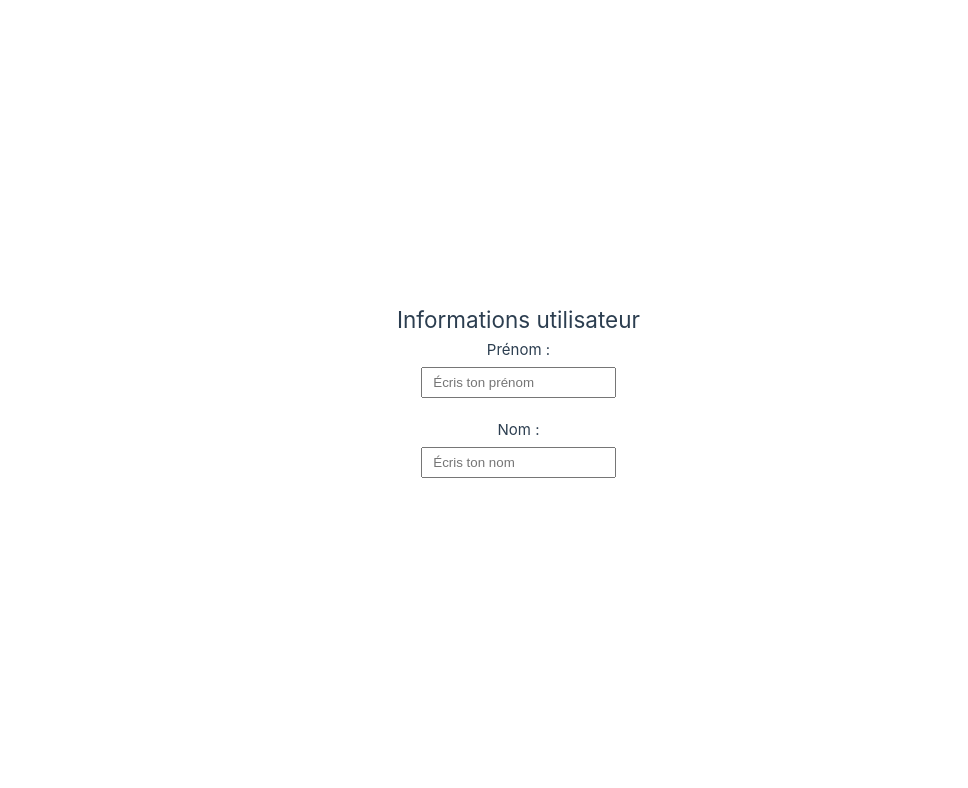
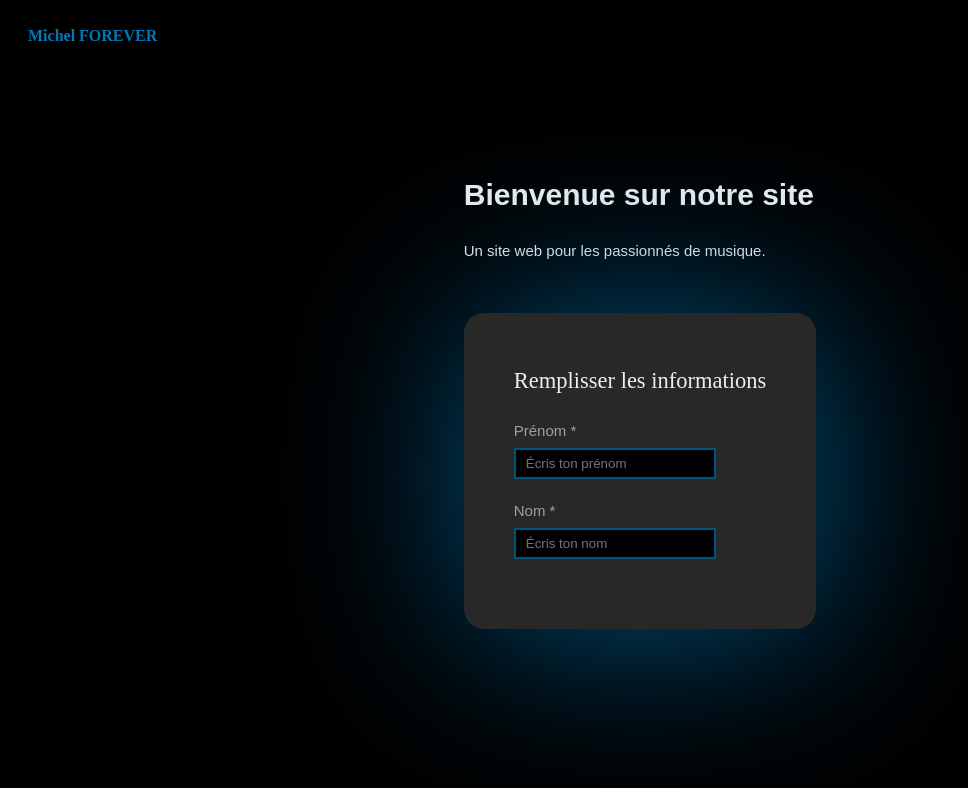
Before and after one commit to gilletth-dev/vue-project, a Vue app: page / in a window 1280 px wide. Shown: the top 788 px of the page, without its empty margins (0-968 px from the left). Built offline with nearby package versions, Linux system fonts and the light colour scheme.

Commit message:
Css début du style

```diff
--- a/src/assets/base.css
+++ b/src/assets/base.css
@@ -61,7 +61,7 @@
 body {
   min-height: 100vh;
   color: var(--color-text);
-  background: var(--color-background);
+  background-color: rgb(0, 0, 0);
   transition:
     color 0.5s,
     background-color 0.5s;
@@ -83,4 +83,5 @@ body {
   text-rendering: optimizeLegibility;
   -webkit-font-smoothing: antialiased;
   -moz-osx-font-smoothing: grayscale;
+  display: flex;
 }
--- a/src/assets/main.css
+++ b/src/assets/main.css
@@ -5,6 +5,9 @@
   margin: 0 auto;
   padding: 2rem;
   font-weight: normal;
+  display: flex;
+  justify-content: center;
+  flex-direction: column;
 }
 
 a,
@@ -29,7 +32,7 @@ a,
 
   #app {
     display: grid;
-    grid-template-columns: 1fr 1fr;
+
     padding: 0 2rem;
   }
 }
--- /dev/null
+++ b/src/components/UserInfo.vue
@@ -0,0 +1,59 @@
+<script setup>
+  import { ref } from 'vue'
+
+  const prenom = ref('')
+  const nom = ref('')
+
+</script>
+<template>
+
+  <div class="formulaire">
+    <h2>Informations utilisateur</h2>
+
+    <div class="info">
+      <label for="info__prénom">Prénom :</label>
+      <input id="info__prénom" v-model="prenom" type="text" placeholder="Écris ton prénom" />
+    </div>
+
+    <div class="info">
+      <label for="info__nom">Nom :</label>
+      <input id="nom" v-model="nom" type="text" placeholder="Écris ton nom" />
+    </div>
+
+    <p v-if="nom || prenom">
+      {{ nom }} {{ prenom }}
+    </p>
+
+    <RouterLink to="/info">S'enregistrer</RouterLink>
+  </div>
+</template>
+
+
+<style scoped>
+.formulaire {
+  background-color: #fffdfd;
+  filter: drop-shadow(3px 4px 94px rgba(0,119,182, 0.7));
+  padding: 50px;
+  max-width: 400px;
+  margin: 0px auto;
+  border-radius: 20px;
+}
+
+.info {
+  margin-bottom: 20px;
+}
+
+label {
+  display: block;
+  margin-bottom: 5px;
+}
+
+input {
+  padding: 6px 10px;
+  width: 80%;
+}
+
+
+
+
+</style>
--- a/src/views/HomeView.vue
+++ b/src/views/HomeView.vue
@@ -19,22 +19,33 @@
 
 </script>
 <template>
-  <div class="formulaire">
-    <h2>Informations utilisateur</h2>
+  <RouterLink to="/" class="logo">
+    Michel FOREVER
+  </RouterLink>
 
-    <div class="info">
-      <label for="info__prénom">Prénom :</label>
-      <input id="info__prénom" v-model="prenom" type="text" placeholder="Écris ton prénom" />
-    </div>
+  <div class="header">
+    <h1>Bienvenue sur notre site</h1>
+    <p>Un site web pour les passionnés de musique.</p>
+  </div>
 
-    <div class="info">
-      <label for="info__nom">Nom :</label>
-      <input id="nom" v-model="nom" type="text" placeholder="Écris ton nom" />
-    </div>
+  <div class="page">
+    <div class="formulaire">
+      <h2>Remplisser les informations</h2>
+      <div class="center">
+        <div class="info">
+          <label for="info__prénom">Prénom *</label>
+          <input id="info__prénom" v-model="prenom" type="text" placeholder="Écris ton prénom" autocomplete="off"  />
+        </div>
 
-    <div v-if="nom && prenom">
-      {{ nom }} {{ prenom }}
-      <RouterLink to="/info" @click="envoyer">S'enregistrer</RouterLink>
+        <div class="info">
+          <label for="info__nom">Nom *</label>
+          <input id="nom" v-model="nom" type="text" placeholder="Écris ton nom" autocomplete="off" />
+        </div>
+      </div>
+      <div v-if="nom && prenom" class="nom-prenom">
+        {{ nom }} {{ prenom }} :
+        <RouterLink to="/info" @click="envoyer">S'enregistrer</RouterLink>
+      </div>
     </div>
   </div>
 
@@ -42,28 +53,90 @@
 
 
 <style scoped>
+
+.logo {
+  position: absolute;
+  top: 20px;
+  left: 25px;
+  font-family: "Lora", serif;
+  font-size: 16px;
+  font-weight: bold;
+  color: #0077b6;
+  text-decoration: none;
+}
+
+h1{
+  font-family: "Hind Madurai", sans-serif;
+  font-weight: 600;
+  font-style: normal;
+  padding: 0px 0px 20px 0px;
+  color: #ebeff1;
+}
+
+p{
+  font-family: "Hind Madurai", sans-serif;
+  font-weight: 300;
+  font-style: normal;
+  padding: 0px 0px 50px 0px;
+  color: #ebeff1;
+}
+
+.page{
+  display: flex;
+  justify-content: center;
+
+}
+
 .formulaire {
+  background-color: #282828;
+  filter: drop-shadow(3px 4px 94px rgba(0,119,182, 0.7));
+  padding: 50px;
   max-width: 400px;
-  margin: 50px auto;
-  text-align: center;
+  margin: 0px auto;
+  border-radius: 20px;
+}
+
+h2 {
+  font-family: "Lora", serif;
+  font-optical-sizing: auto;
+  font-style: normal;
+  margin-bottom: 20px;
+  color: #ebeff1;
 }
 
 .info {
   margin-bottom: 20px;
 }
 
+
+
 label {
+  font-family: "Hind Madurai", sans-serif;
+  font-weight: 300;
+  font-style: normal;
   display: block;
+  margin-top: 10px;
   margin-bottom: 5px;
+  opacity: 0.6;
+  color: #ebeff1;
 }
 
 input {
+  font-family: "Hind Madurai", sans-serif;
   padding: 6px 10px;
   width: 80%;
+  background-color: black;
+  color: #ebeff1;
+  border: 2px solid rgba(0,119,182, 0.7);
+  outline: none;
 }
 
-button {
-  padding: 6px 16px;
-  cursor: pointer;
+.nom-prenom{
+  font-family: "Lora", serif;
+  font-optical-sizing: auto;
+  font-style: normal;
+  color: #ebeff1;
 }
+
+
 </style>
--- a/src/views/InfoView.vue
+++ b/src/views/InfoView.vue
@@ -7,18 +7,47 @@ console.log("test")
 
 <template>
 
+    <RouterLink to="/" class="logo">
+        Michel FOREVER
+    </RouterLink>
+
     <p v-if="userData.prenom && userData.nom">
-        Bonjour {{ userData.prenom }} {{ userData.nom }}
+        Bonjour, {{ userData.prenom }} {{ userData.nom }}
     </p>
 
     <h2>Connaissez-vous Michel ?</h2>
     <div class="choix">
         <RouterLink to="/michel">Oui</RouterLink>
-        <RouterLink to="/">Non</RouterLink>
+        <RouterLink disabled>Non</RouterLink>
     </div>
 </template>
 
 
 <style scoped>
+.logo {
+  position: absolute;
+  top: 20px;
+  left: 25px;
+  font-family: "Lora", serif;
+  font-size: 16px;
+  font-weight: bold;
+  color: #0077b6;
+  text-decoration: none;
+}
 
+h2 {
+  font-family: "Hind Madurai", sans-serif;
+  font-weight: 600;
+  font-style: normal;
+  font-size: 30px;
+  padding: 0px 0px 20px 0px;
+  color: #ebeff1;
+}
+
+p{
+  font-family: "Hind Madurai", sans-serif;
+  font-weight: 300;
+  font-style: normal;
+  color: #ebeff1;
+}
 </style>
--- a/src/views/MichelView.vue
+++ b/src/views/MichelView.vue
@@ -1,14 +1,45 @@
 <script setup>
-
+import { ref } from 'vue'
+import userData from '../data/user.js'
+import HomeView from './HomeView.vue'
 </script>
 
 
 <template>
-    MICHELLLL
-    mettre la vidéo ici
+  <RouterLink to="/" class="logo">
+    Michel FOREVER
+  </RouterLink>
+
+    <h2>Michel FOREVER</h2>
+    <iframe
+        width="560"
+        height="315"
+        src="https://www.youtube.com/embed/yVzHAhtcDrk?autoplay=1&mute=0&playsinline=1"
+        title="Vidéo YouTube"
+        allow="autoplay; encrypted-media; picture-in-picture"
+  allowfullscreen>
+</iframe>
 </template>
 
 
 <style scoped>
+.logo {
+  position: absolute;
+  top: 20px;
+  left: 25px;
+  font-family: "Lora", serif;
+  font-size: 16px;
+  font-weight: bold;
+  color: #0077b6;
+  text-decoration: none;
+}
+
+h2 {
+  font-family: "Lora", serif;
+  font-optical-sizing: auto;
+  font-style: normal;
+  margin-bottom: 20px;
+  color: #ebeff1;
+}
 
 </style>
```
